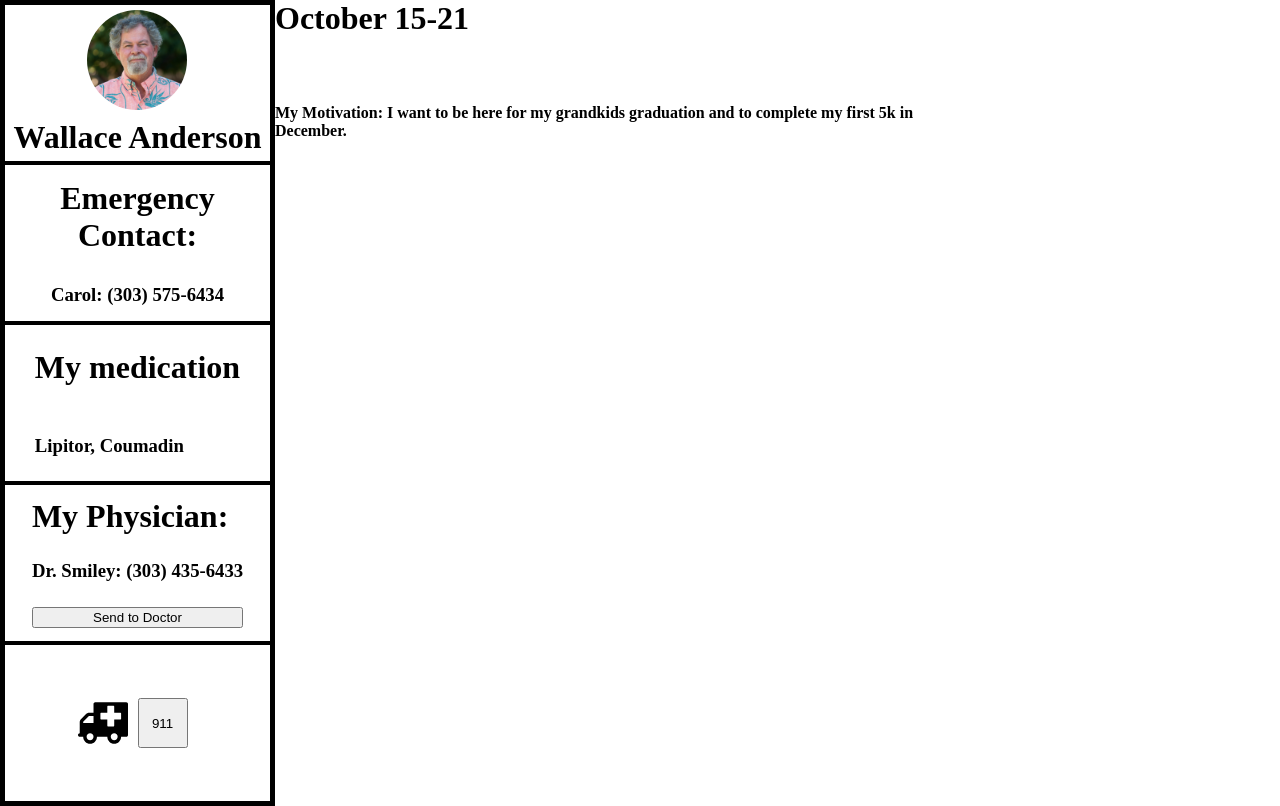
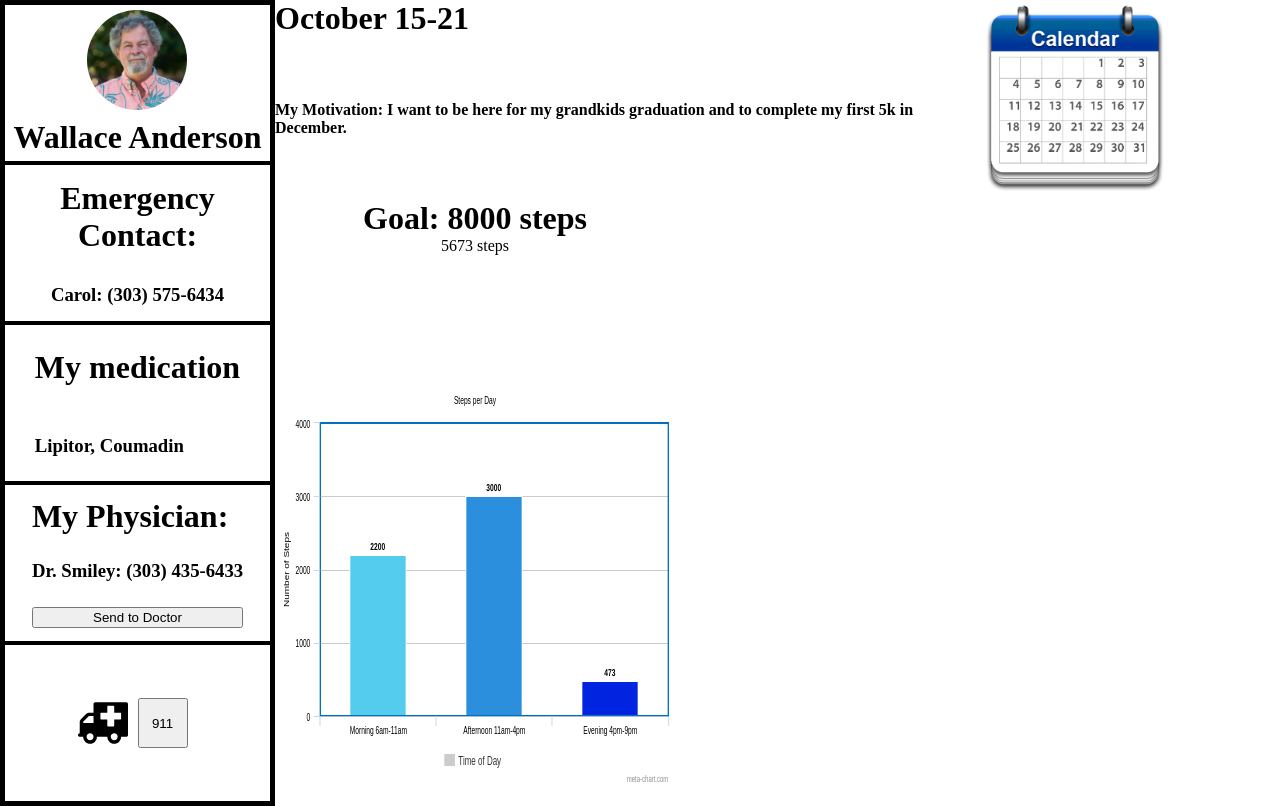
Before and after one commit to hljacobs5/steps-to-a-healthy-heart, a plain HTML site: page index.html in a window 1280 px wide. Drawn offline with Linux system fonts and the light colour scheme.

```diff
--- a/index.html
+++ b/index.html
@@ -34,7 +34,16 @@
       <h4>My Motivation: I want to be here for my grandkids graduation and to complete my first 5k in December.</h4>
     </div>
     <div class='calendar'>
-      <img src='' />
+      <img class='calendar' src='./images/calendar.png' />
+    </div>
+    <div class='steps'>
+      <h1>Goal: 8000 steps</h1>
+      <div class='circle'>
+        <p>5673 steps</p>
+      </div>
+      <div class='chart'>
+        <img class='step-chart 'src='./images/steps-chart.svg' />
+      </div>
     </div>
 
 	</div>
--- a/styles.css
+++ b/styles.css
@@ -64,7 +64,7 @@ body {
 
 .right-side {
 	display: grid;
-	grid-template-rows: 1fr 600px;
+	grid-template-rows: 200px 1fr;
 	grid-template-columns: 1fr 1fr 1fr;
 }
 
@@ -88,3 +88,30 @@ button {
 	height: 50px;
 	width: 50px;
 }
+
+.calendar {
+	height: 200px;
+	grid-column: 3 / span 1;
+}
+
+.steps {
+	display: flex;
+	flex-direction: column;
+	align-items: center;
+	grid-column: 1 / span 1;
+}
+
+.circle {
+	height: 150px;
+}
+
+.step-chart {
+	width: 400px;
+	height: 400px;
+	display: grid;
+	grid-row: 3 / span 1;
+}
+
+.chart {
+	grid-row: 3 / span 1;
+}
```
